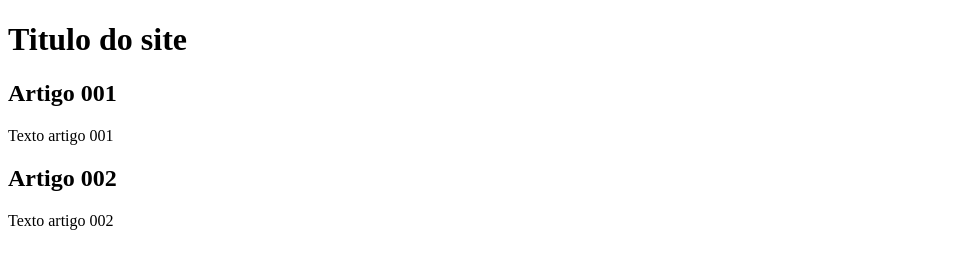
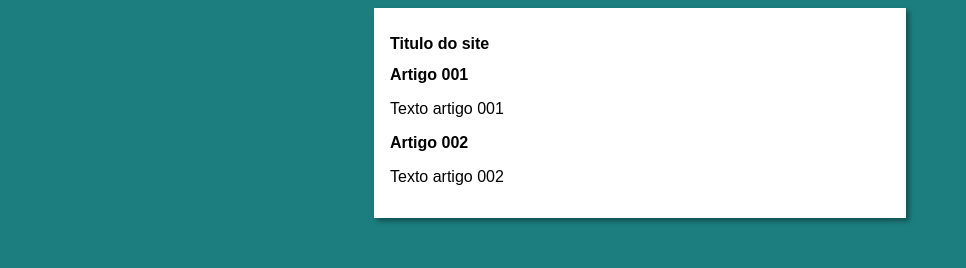
Before and after one commit to dan1723/Projeto-site, a plain HTML site: page index.html in a window 1280 px wide. Shown: the whole page, without its empty margins (0-966 px from the left). Drawn offline with Linux system fonts and the light colour scheme.

Commit message:
inicie o design

```diff
--- /dev/null
+++ b/estilos/style.css
@@ -0,0 +1,16 @@
+* {
+    font-family: Arial, Helvetica, sans-serif;
+    font-size: 16px;
+}
+
+body{
+    background-color: rgb(28, 126, 126);
+}
+
+main{
+    background-color: white;
+    width: 500px;
+    padding: 16px;
+    margin: auto;
+    box-shadow: 3px 3px 5px rgba(0, 0, 0, 0.374);
+}
--- a/index.html
+++ b/index.html
@@ -5,6 +5,7 @@
     <meta http-equiv="X-UA-Compatible" content="IE=edge">
     <meta name="viewport" content="width=device-width, initial-scale=1.0">
     <title>Titulo do site</title>
+    <link rel="stylesheet" href="estilos/style.css">
 </head>
 <body>
     <main>
```
